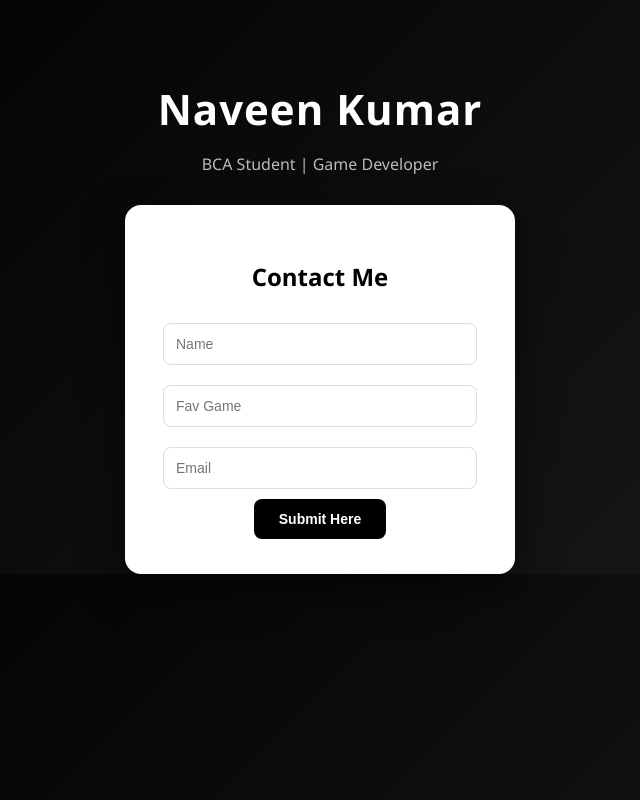
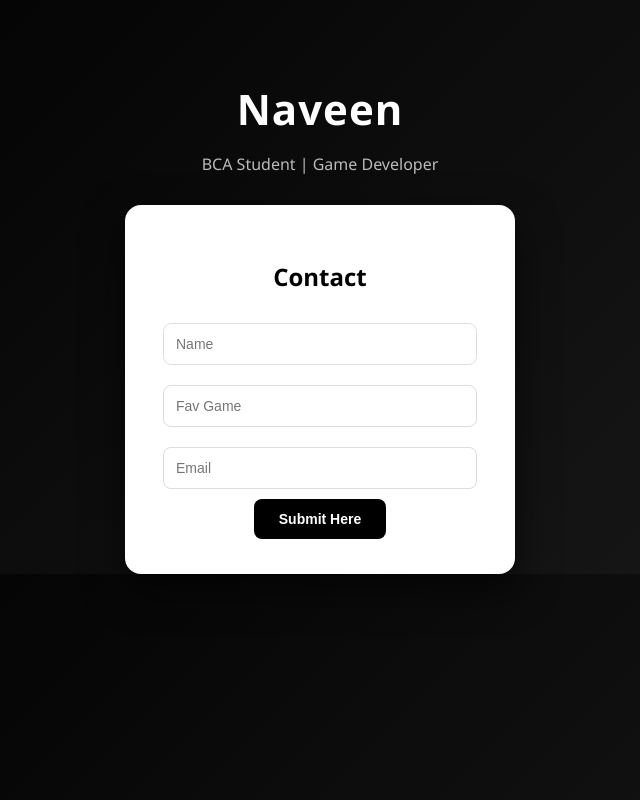
Before and after one commit to 25navBCA/naveen-portfolio, a plain HTML site: page index.html in a window 1280 px wide. Shown: the whole page, without its empty margins (320-960 px from the left). Drawn offline with Linux system fonts and the light colour scheme.

```diff
--- a/index.html
+++ b/index.html
@@ -92,11 +92,11 @@
 <body>
 
     <div class="container">
-        <h1>Naveen Kumar</h1>
+        <h1>Naveen</h1>
         <p>BCA Student | Game Developer</p>
 
         <div class="card">
-            <h2>Contact Me</h2>
+            <h2>Contact</h2>
 
             <form id="form">
                 <input id="name" placeholder="Name" required><br>
```
